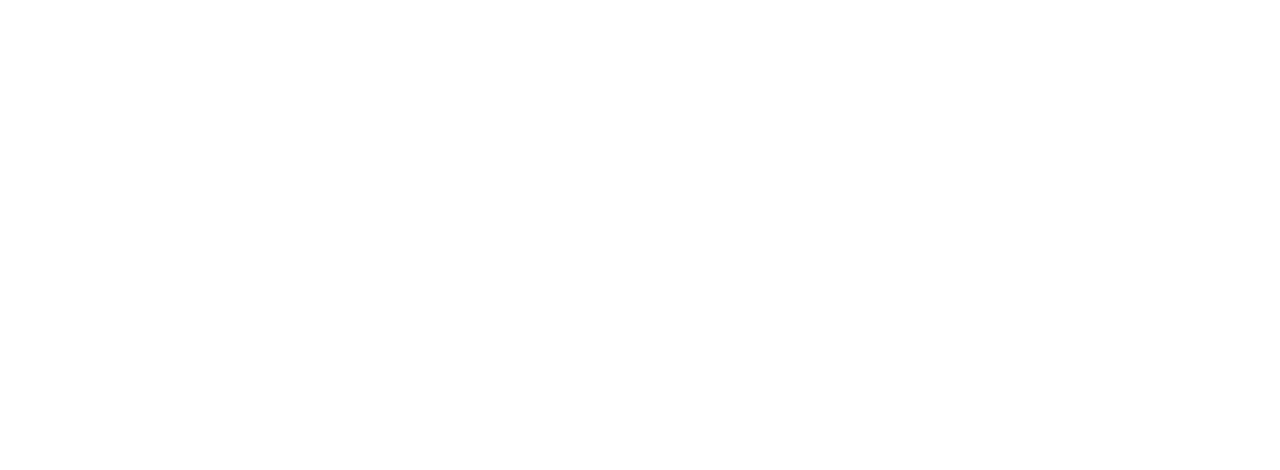
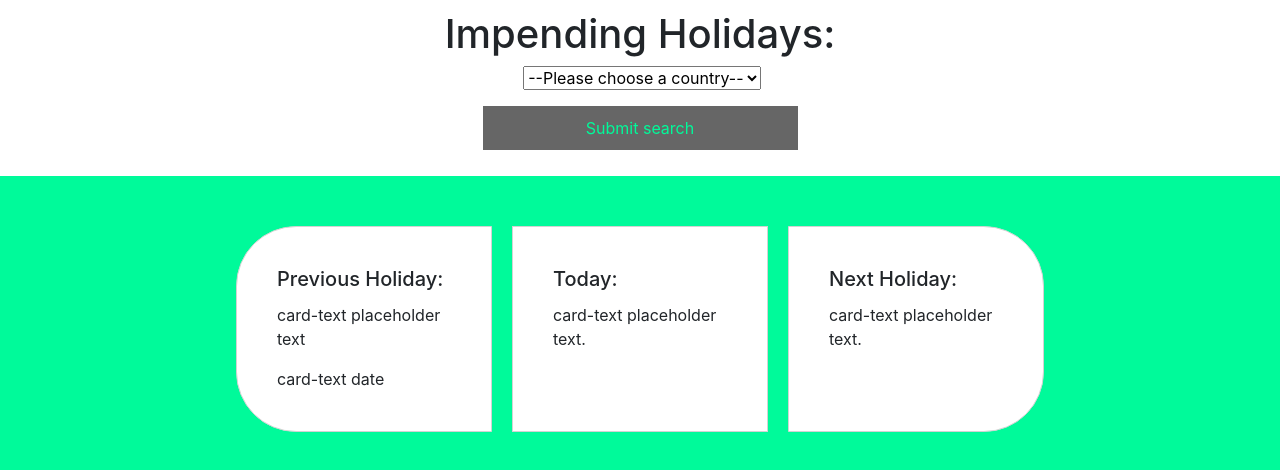
Before and after one commit to jonathaningersoll/HolidayViewer, a plain HTML site: page index.html in a window 1280 px wide. Drawn offline with nearby package versions, Linux system fonts and the light colour scheme; no server answers.

Commit message:
Added styles, css, and javascript

```diff
--- a/index.html
+++ b/index.html
@@ -3,11 +3,86 @@
 <head>
     <meta charset="UTF-8">
     <meta name="viewport" content="width=device-width, initial-scale=1.0">
+    <link rel="stylesheet" href="https://stackpath.bootstrapcdn.com/bootstrap/4.5.2/css/bootstrap.min.css" integrity="sha384-JcKb8q3iqJ61gNV9KGb8thSsNjpSL0n8PARn9HuZOnIxN0hoP+VmmDGMN5t9UJ0Z" crossorigin="anonymous">
     <link rel="stylesheet" href="./styles.css">
     <title>Document</title>
 </head>
 <body>
 
+                                    <!-- NAVIGATION -->
+
+    <div id="nav">
+        <div id="nav-content">
+            <h1>Impending Holidays:</h1>
+
+            <form>
+                <p>
+                    <label for="country"></label>
+                    <select id="countryDropdown" name="country">
+                        <option value="">--Please choose a country--</option>
+
+                    </select>
+                </br>
+                </p>
+                <p>
+                    <button class="submit">Submit search</button>
+                </p>
+            </form>
+        </div>
+    </div>
+
+                                    <!-- END NAVIGATION -->
+
+                                    <!-- BEGIN MAIN BODY -->
+
+<div id="main">
+
+                                    <!-- BEGIN CARD -->
+    <div class="card">
+        <div class="cardbody">
+            <h5 class="card-title">
+                Previous Holiday:
+            </h5>
+                                    <!-- CARD CONTENT -->
+                                    <!-- card content will include the previous holiday + "x days ago". -->
+            <p class="card-text" id="prevH">
+                card-text placeholder text
+            </p>
+                                    <!-- include p[2] in order to give it a class to center the text -->
+            <p class="card-text">
+                card-text date
+            </p>
+        </div>
+    </div>
+
+    <div class="card">
+        <div class="cardbody">
+            <h5 class="card-title">
+                Today:
+            </h5>
+            <p class="card-text" id="today">
+                card-text placeholder text.
+            </p>
+        </div>
+    </div>
+
+    <div class="card">
+        <div class="cardbody">
+            <h5 class="card-title">
+                Next Holiday:
+            </h5>
+            <p class="card-text" id="nextH">
+                card-text placeholder text.
+            </p>
+        </div>
+    </div>
+</div>
+
+                                    <!-- END OF MAIN BODY -->
+
+    <script src="https://code.jquery.com/jquery-3.5.1.slim.min.js" integrity="sha384-DfXdz2htPH0lsSSs5nCTpuj/zy4C+OGpamoFVy38MVBnE+IbbVYUew+OrCXaRkfj" crossorigin="anonymous"></script>
+    <script src="https://cdn.jsdelivr.net/npm/popper.js@1.16.1/dist/umd/popper.min.js" integrity="sha384-9/reFTGAW83EW2RDu2S0VKaIzap3H66lZH81PoYlFhbGU+6BZp6G7niu735Sk7lN" crossorigin="anonymous"></script>
+    <script src="https://stackpath.bootstrapcdn.com/bootstrap/4.5.2/js/bootstrap.min.js" integrity="sha384-B4gt1jrGC7Jh4AgTPSdUtOBvfO8shuf57BaghqFfPlYxofvL8/KUEfYiJOMMV+rV" crossorigin="anonymous"></script>
     <script src="./scripts.js"></script>
 
 </body>
--- a/scripts.js
+++ b/scripts.js
@@ -1 +1,70 @@
-let baseUrl = 'https://www.x.com';
+const baseUrl = 'https://calendarific.com/api/v2/';
+
+const key = '?api_key=bb3fdb0db093abb333c1fac7ac8d11449da7124e';
+
+
+const countryDropdown = document.getElementById("countryDropdown");
+const searchForm = document.querySelector('form');
+
+searchForm.addEventListener('submit', fetchHolidays);
+
+// let year = new Date().getFullYear();
+
+preFetch();
+
+// FETCHES
+function preFetch(){
+
+    url = baseUrl + "countries" + key;
+
+//    + "holidays" + key + "&country=US&year=" + year
+
+    fetch(url)
+    .then(function(result){
+        return result.json();
+    }).then(function(json) {
+        populateCountries(json);
+    });
+}
+
+function fetchHolidays(e){
+    e.preventDefault();
+    let xx = document.getElementById('countryDropdown').value;
+    url = `${baseUrl}${xx}${key}`;
+    console.log(url);
+
+    fetch(url)
+    .then(function(result){
+        return result.json();
+    }).then(function(json) {
+        displayHolidayData(json);
+    });
+}
+
+// ACTIONS
+function populateCountries(json){
+
+    let countries = json.response.countries;
+    console.log(countries);
+
+        //let ddownMenu = document.querySelector('.dropdown-menu');   // Get
+
+    for(let country of countries){
+        let cName = country.country_name;
+        let cHolidays = country.total_holidays;
+        let iso = country["iso-3166"];
+        let cOpt = document.createElement('option');
+        cOpt.value = iso;
+        cOpt.innerText = cName + " | " + cHolidays;
+        countryDropdown.appendChild(cOpt);
+    }
+}
+
+function displayHolidayData(json){
+
+    console.log(json);
+
+    // let prevH = getElementById('prevH');
+    // let today = getElementById('today');
+    // let nextH = getElementById('nextH');
+}
--- a/styles.css
+++ b/styles.css
@@ -0,0 +1,92 @@
+body{
+    background-color: mediumspringgreen;
+    margin: 0px;
+}
+
+/* NAVIGATION */
+
+#nav{
+    width: 100%;
+    height: auto;
+    background-color: white;
+    padding: 10px;
+    margin-bottom: 30px;
+}
+
+#nav-content{
+    width: 50%;
+    margin-left: auto;
+    margin-right: auto;
+    text-align: center;
+}
+
+button{
+    width: 50%;
+    border: none;
+    padding: 10px;
+    color: mediumspringgreen;
+    background-color: #666;
+    text-align: center;
+}
+
+/* MAIN BODY */
+
+#main{
+    max-width: 900px;
+    margin-right: auto;
+    margin-left: auto;
+    padding: 10px;
+    display: flex;
+    flex-wrap: wrap;
+    justify-content: center;
+
+}
+
+/* CARDS */
+
+.card{
+    width: 16rem;
+    border: 1px solid lightgrey;
+    border-top-left-radius: 60px;
+    border-bottom-left-radius: 60px;
+    border-bottom-right-radius: 0;
+    border-top-right-radius: 0;
+    padding: 40px;
+    display: inline-block;
+    margin: 10px;
+}
+
+.card:nth-child(2){
+    border-top-left-radius: 0px;
+    border-bottom-left-radius: 0px;
+}
+
+.card:last-child{
+    border-top-left-radius: 0px;
+    border-bottom-left-radius: 0px;
+    border-bottom-right-radius: 60px;
+    border-top-right-radius: 60px;
+}
+
+.card-body p:last-child(2){
+    background-color: blue;
+    text-align: center;
+}
+
+/*
+.card-body{
+
+}
+
+#prevHoliday{
+
+}
+
+#currHoliday{
+
+}
+
+#nextHoliday{
+
+}
+*/
```
